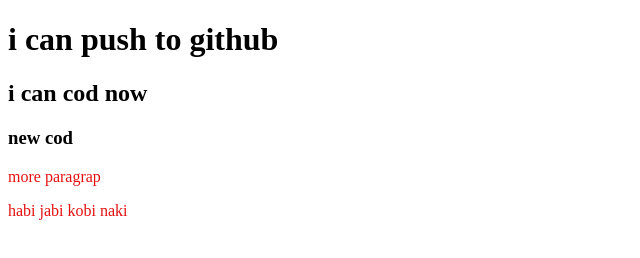
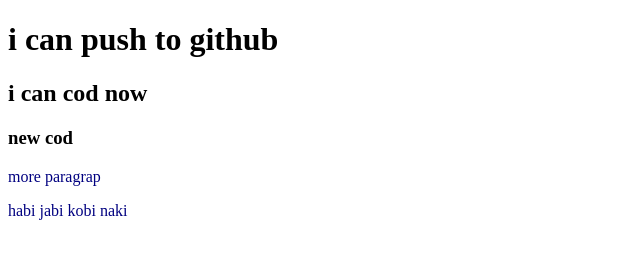
Before and after one commit to sorwartalukder/my-second-repo, a plain HTML site: page index.html in a window 1280 px wide. Shown: the whole page, without its empty margins (0-640 px from the left). Drawn offline with Linux system fonts and the light colour scheme.

Commit message:
color change

```diff
--- a/style.css
+++ b/style.css
@@ -1,3 +1,3 @@
 p{
-    color: rgb(228, 16, 16);
+    color: navy;
 }
```
